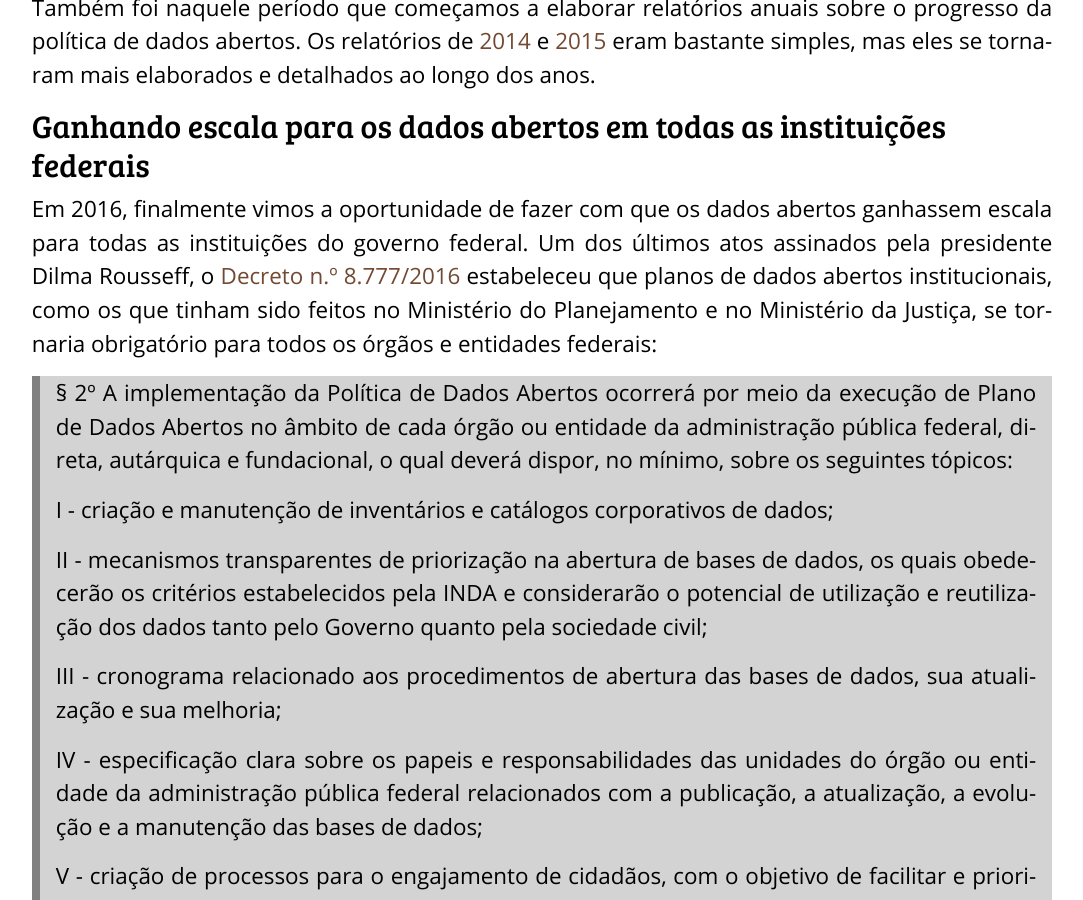
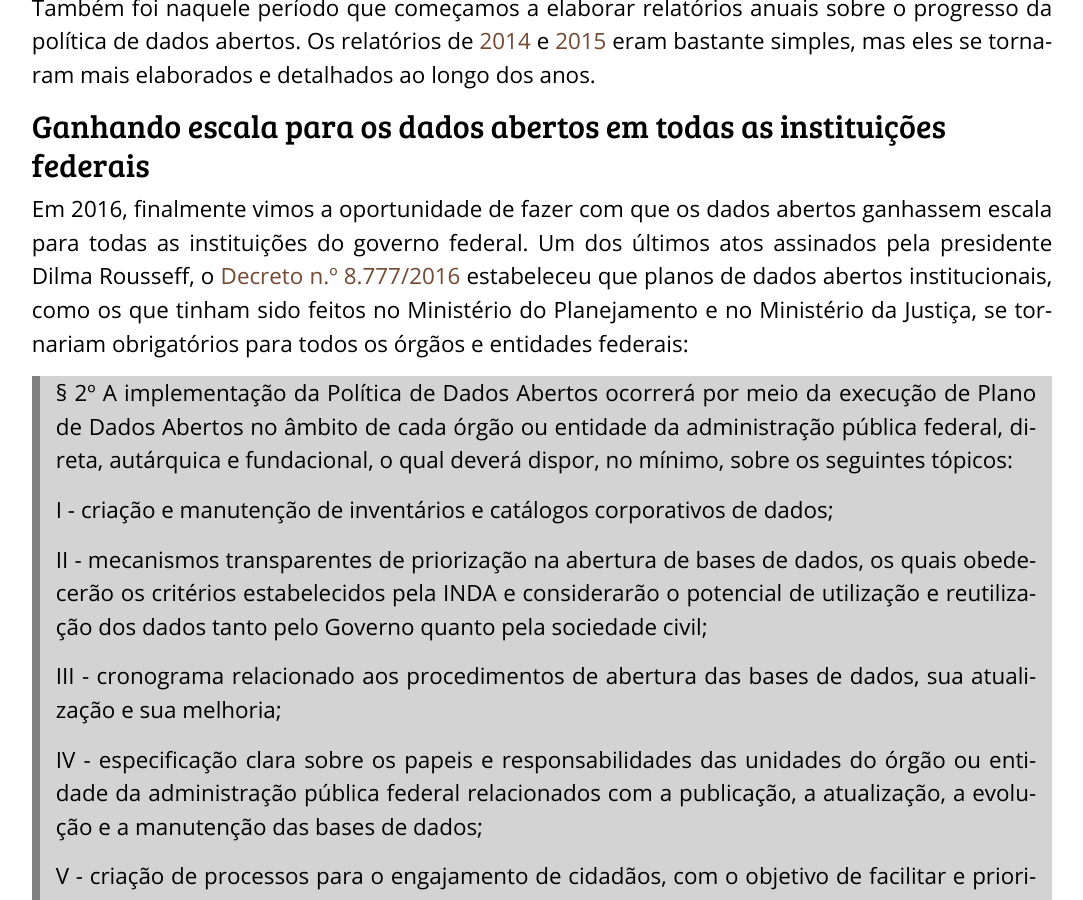
Before and after one commit to augusto-herrmann/augusto-herrmann.github.io, a Jekyll site: the page built from _posts/2020-12-07-dados-abertos-a-retrospectiva-de-um-comite.md, in a window 1280 px wide and 900 px high, scrolled down 8690 px. Shown: the whole window, without its empty margins (98-1181 px from the left). Built offline with Jekyll 4.4.1, drawn with Linux system fonts in a browser that asks for light colours; nearby versions of some CDN libraries.

Commit message:
concordância

```diff
--- a/_posts/2020-12-07-dados-abertos-a-retrospectiva-de-um-comite.md
+++ b/_posts/2020-12-07-dados-abertos-a-retrospectiva-de-um-comite.md
@@ -289,7 +289,7 @@ ganhassem escala para todas as instituições do governo federal. Um dos
 [Decreto n.º 8.777/2016](http://www.planalto.gov.br/ccivil_03/_Ato2015-2018/2016/Decreto/D8777.htm)
 estabeleceu que planos de dados abertos institucionais, como os que tinham
 sido feitos no Ministério do Planejamento e no Ministério da Justiça, se
-tornaria obrigatório para todos os órgãos e entidades federais:
+tornariam obrigatórios para todos os órgãos e entidades federais:
 
 > § 2º A implementação da Política de Dados Abertos ocorrerá por meio da
 > execução de Plano de Dados Abertos no âmbito de cada órgão ou entidade
```
